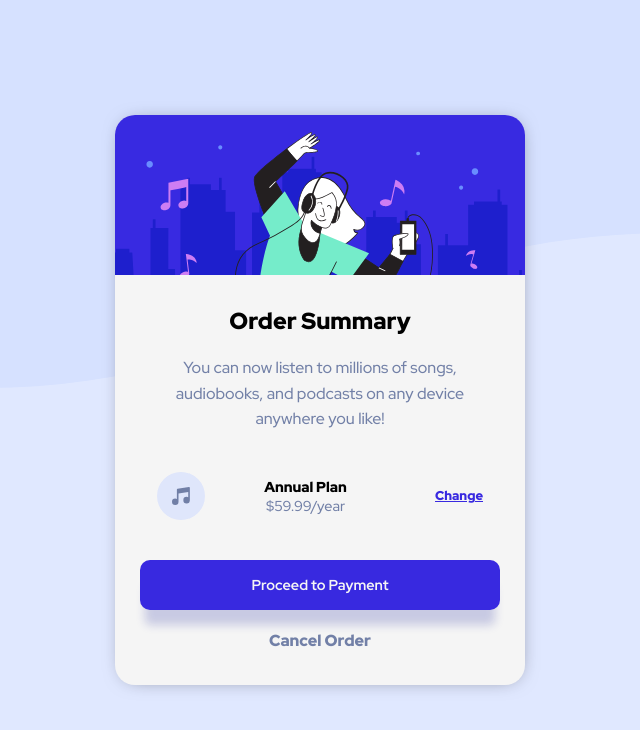
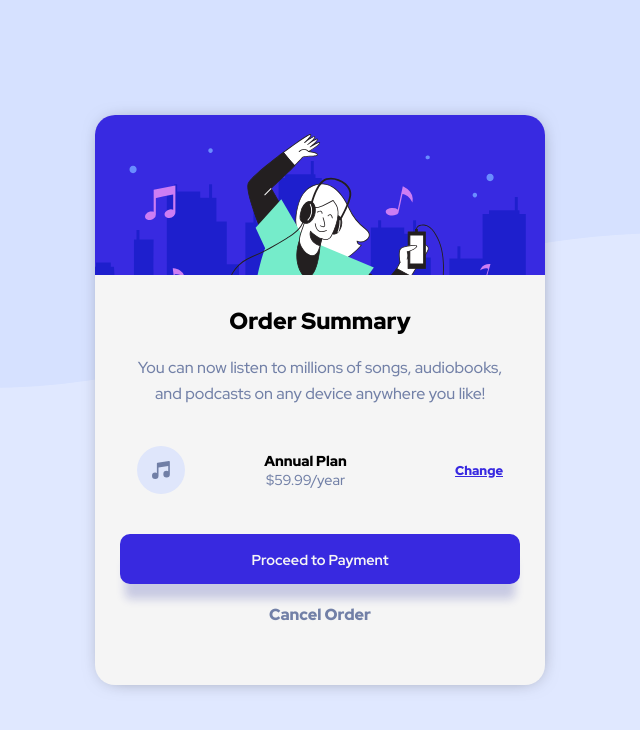
Before and after one commit to aorlowski91/Frontend-Mentor---Order-summary-component, a plain HTML site: page index.html in a window 1280 px wide. Shown: the whole page, without its empty margins (320-960 px from the left). Drawn offline with nearby package versions, Linux system fonts and the light colour scheme; files that its build step writes are made by us from their sources.

Commit message:
Update _general.scss

```diff
--- a/scss/_general.scss
+++ b/scss/_general.scss
@@ -44,9 +44,3 @@ picture {
         background-image: url('/images/pattern-background-desktop.svg');
     }
 }
-
-@media screen and (min-width: 768px) {
-    .card {
-        width: 410px;
-    }
-}
```
